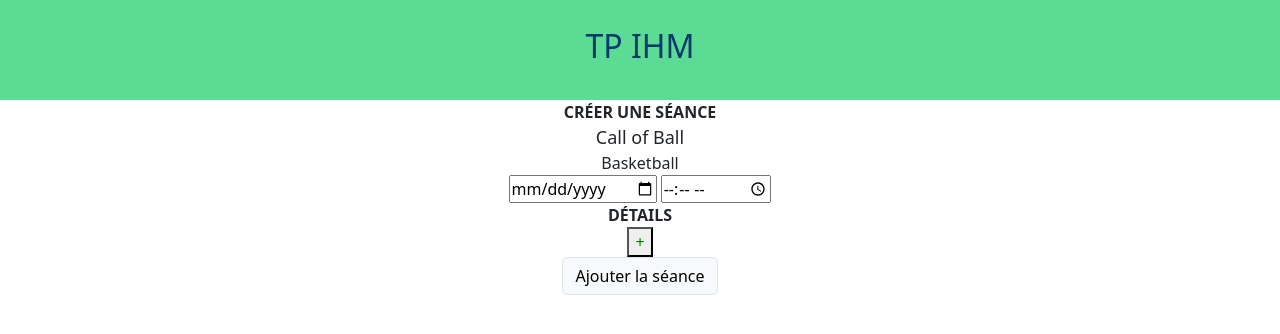
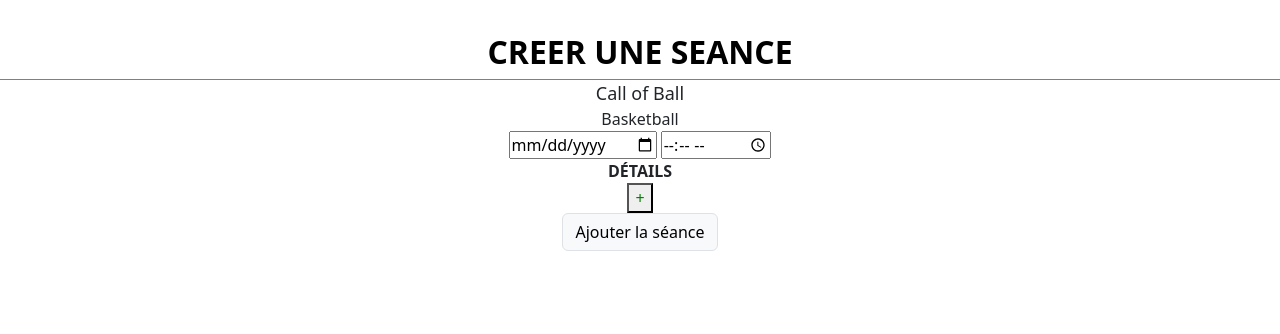
Before and after one commit to chams14/ihm, a plain HTML site: page index.html in a window 1280 px wide. Drawn offline with nearby package versions, Linux system fonts and the light colour scheme.

Commit message:
Cohérence titre avec autres pages
Créer une séance est titre page, titre plus vert, trait en bas

```diff
--- a/css/styles.css
+++ b/css/styles.css
@@ -21,10 +21,11 @@ body {
 
 .top{
   display: flex;
-  align-items: center;
+  align-items: flex-end;
   justify-content: center;
-  background-color: #5CDB95;
-  height: 100px;
+  height: 10vh;
+  border-bottom: 0.1rem solid grey;
+  padding:1vh;
 }
 
 .bottom{
@@ -38,8 +39,15 @@ body {
   margin-top: 10px;
 }
 
+#textTitle{
+  display: flex;
+  align-items: center;
+}
+
 #title{
-  color : #05386B;
+  color : #000000;
+  margin: 0;
+  font-weight: bold;
 }
 
 #titre {
--- a/index.html
+++ b/index.html
@@ -5,8 +5,8 @@
     <title>Integer</title>
     <link href="https://cdn.jsdelivr.net/npm/bootstrap@5.3.3/dist/css/bootstrap.min.css" rel="stylesheet" integrity="sha384-QWTKZyjpPEjISv5WaRU9OFeRpok6YctnYmDr5pNlyT2bRjXh0JMhjY6hW+ALEwIH" crossorigin="anonymous">
     <script src="https://cdn.jsdelivr.net/npm/bootstrap@5.3.3/dist/js/bootstrap.bundle.min.js" integrity="sha384-YvpcrYf0tY3lHB60NNkmXc5s9fDVZLESaAA55NDzOxhy9GkcIdslK1eN7N6jIeHz" crossorigin="anonymous"></script>
+
     <link rel="stylesheet" href="css/styles.css">
-
         <script defer src="js/utils.js"></script>
         <script defer src="js/model.js"></script>
         <script defer src="js/view.js"></script>
@@ -18,7 +18,7 @@
     <div id="outer">
       <div class="top">
         <div id="textTitle">
-          <h2 id="title">TP IHM</h2>
+          <h2 id="title">CREER UNE SEANCE</h2>
         </div>
       </div>
     </div>
--- a/js/view.js
+++ b/js/view.js
@@ -7,9 +7,6 @@ class View {
 
     this.div.innerHTML = `
         <div class="center">
-		<div id="seance">
-			<b>CRÉER UNE SÉANCE</b>
-		</div>
 		<div id="titre"> </div>
 		<div id="sport"> </div>
 		<input type="date" id="date">
```
